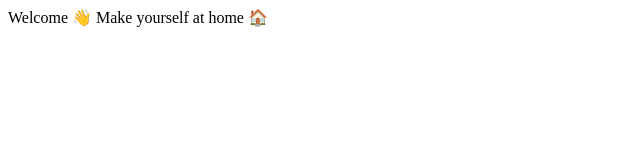
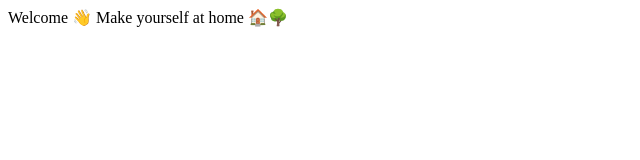
Before and after one commit to DiegoPiloni/diegopiloni.github.io, a plain HTML site: page index.html in a window 1280 px wide. Shown: the full height of the page, 0-640 px from the left. Drawn offline with Linux system fonts and the light colour scheme.

Commit message:
Add tree

```diff
--- a/index.html
+++ b/index.html
@@ -14,6 +14,6 @@
     </head>
 
     <body>
-        Welcome 👋 Make yourself at home 🏠
+        Welcome 👋 Make yourself at home 🏠🌳
     </body>
 </html>
```
